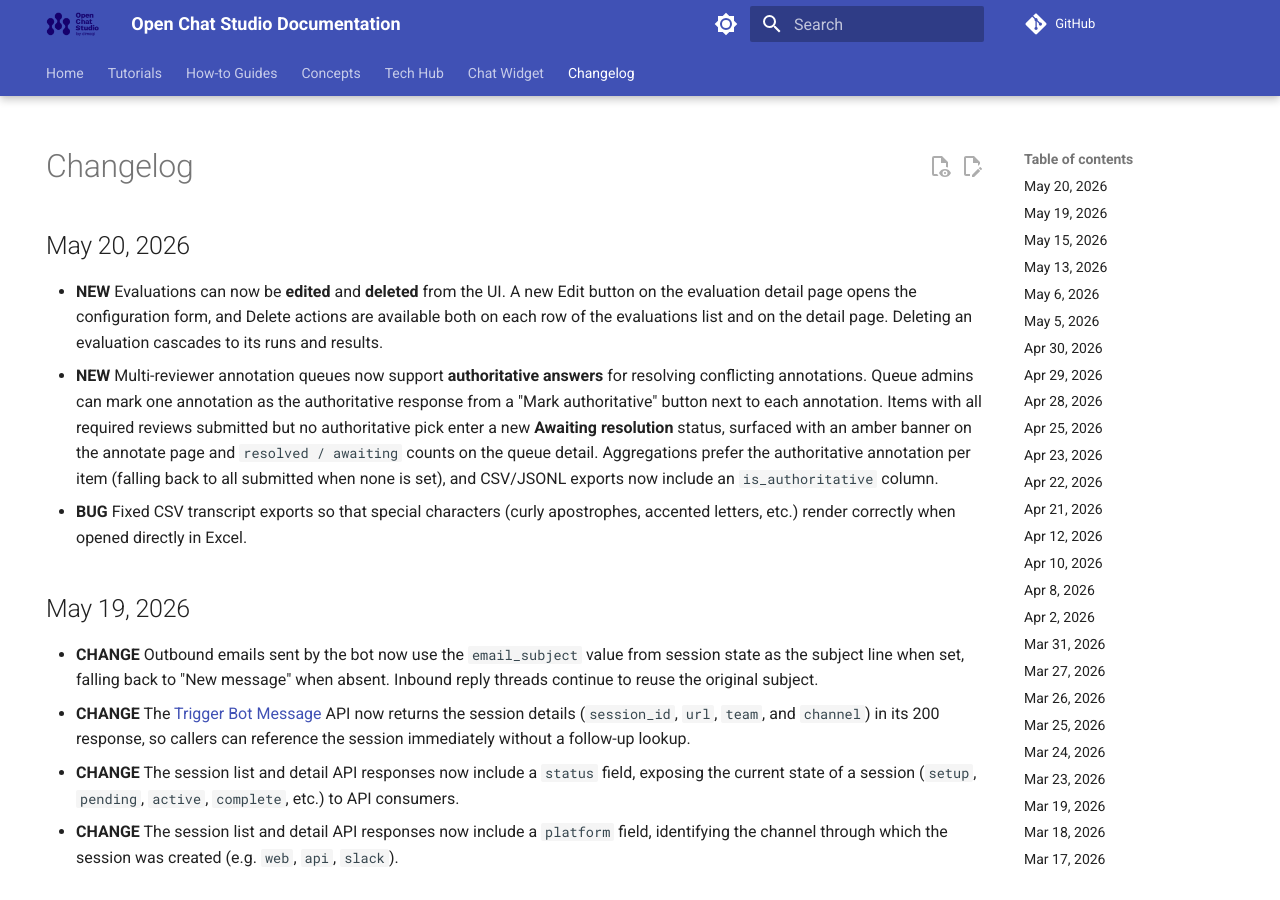
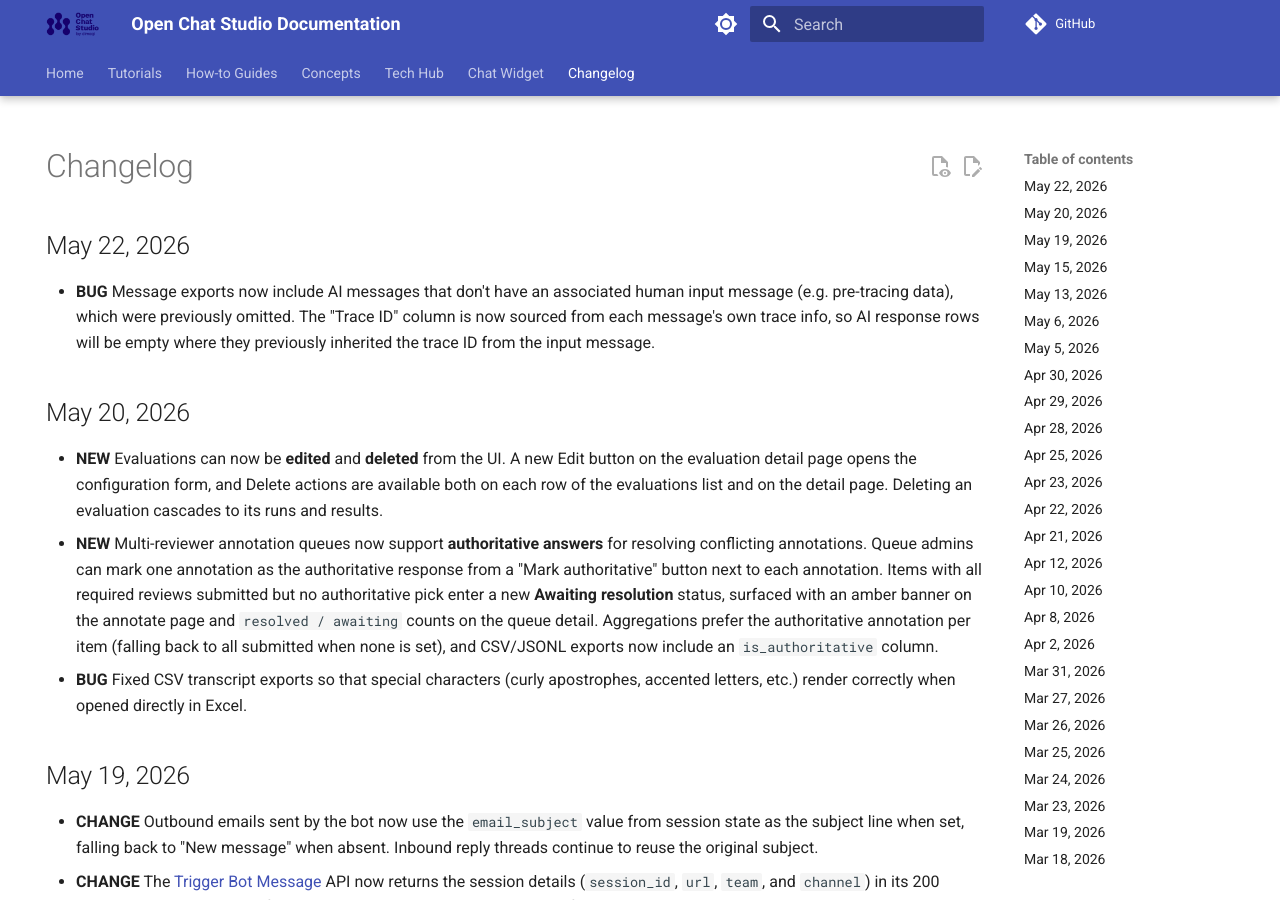
Before and after one commit to dimagi/open-chat-studio-docs, an MkDocs documentation site: the page built from docs/changelog.md, in a window 1280 px wide and 900 px high. Built offline with MkDocs 1.6.1 and Material for MkDocs 9.7.7, drawn with Linux system fonts in a browser that asks for light colours; a script that is not in the unit is left out; comment, search, counter and statistics services are not loaded.

Commit message:
update changelog and docs from OCS PR #3416
Co-Authored-By: Claude Opus 4.7 (1M context) <noreply@anthropic.com>

```diff
--- a/docs/changelog.md
+++ b/docs/changelog.md
@@ -4,6 +4,9 @@ hide:
 ---
 
 # Changelog
+## May 22, 2026
+* **BUG** Message exports now include AI messages that don't have an associated human input message (e.g. pre-tracing data), which were previously omitted. The "Trace ID" column is now sourced from each message's own trace info, so AI response rows will be empty where they previously inherited the trace ID from the input message.
+
 ## May 20, 2026
 * **NEW** Evaluations can now be **edited** and **deleted** from the UI. A new Edit button on the evaluation detail page opens the configuration form, and Delete actions are available both on each row of the evaluations list and on the detail page. Deleting an evaluation cascades to its runs and results.
 * **NEW** Multi-reviewer annotation queues now support **authoritative answers** for resolving conflicting annotations. Queue admins can mark one annotation as the authoritative response from a "Mark authoritative" button next to each annotation. Items with all required reviews submitted but no authoritative pick enter a new **Awaiting resolution** status, surfaced with an amber banner on the annotate page and `resolved / awaiting` counts on the queue detail. Aggregations prefer the authoritative annotation per item (falling back to all submitted when none is set), and CSV/JSONL exports now include an `is_authoritative` column.
```
